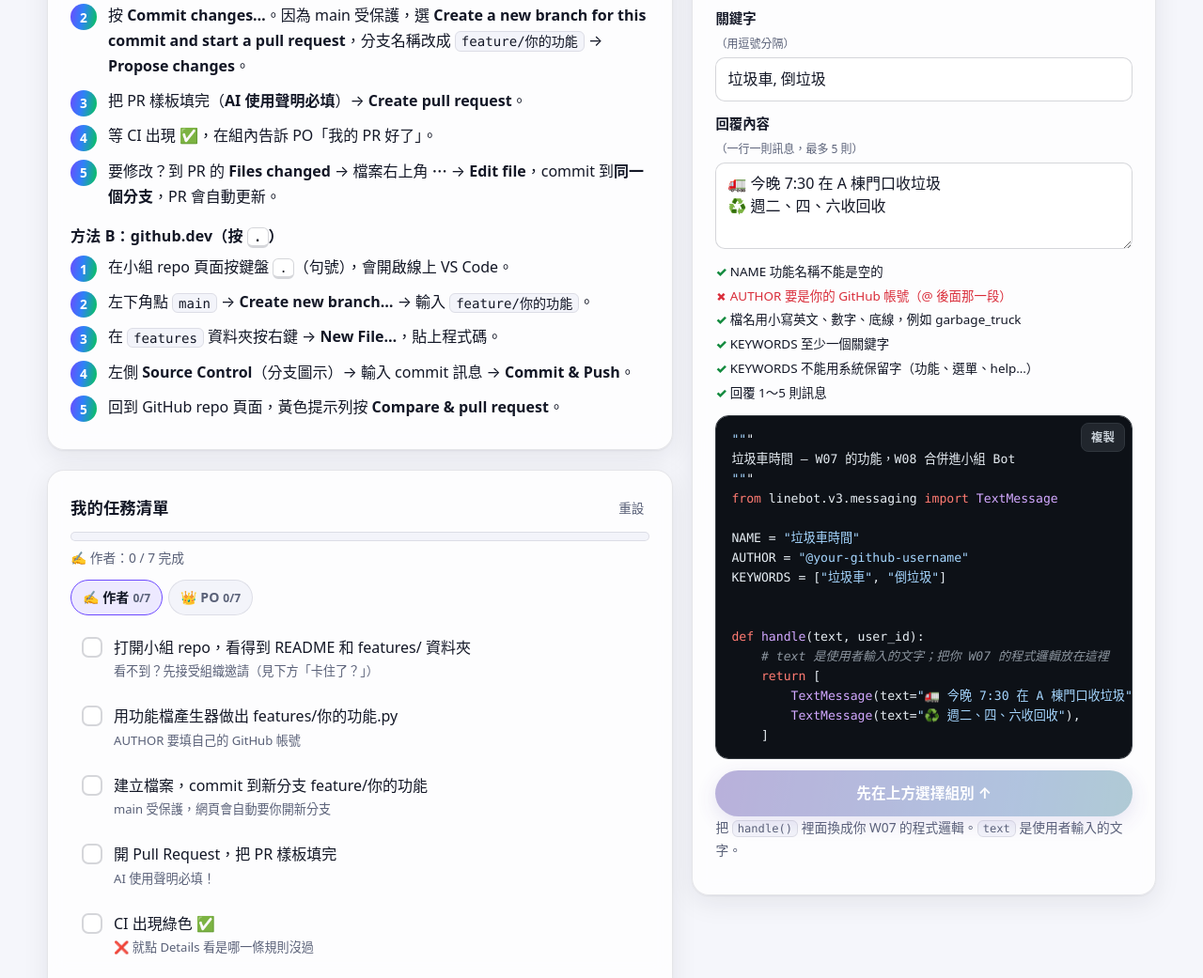
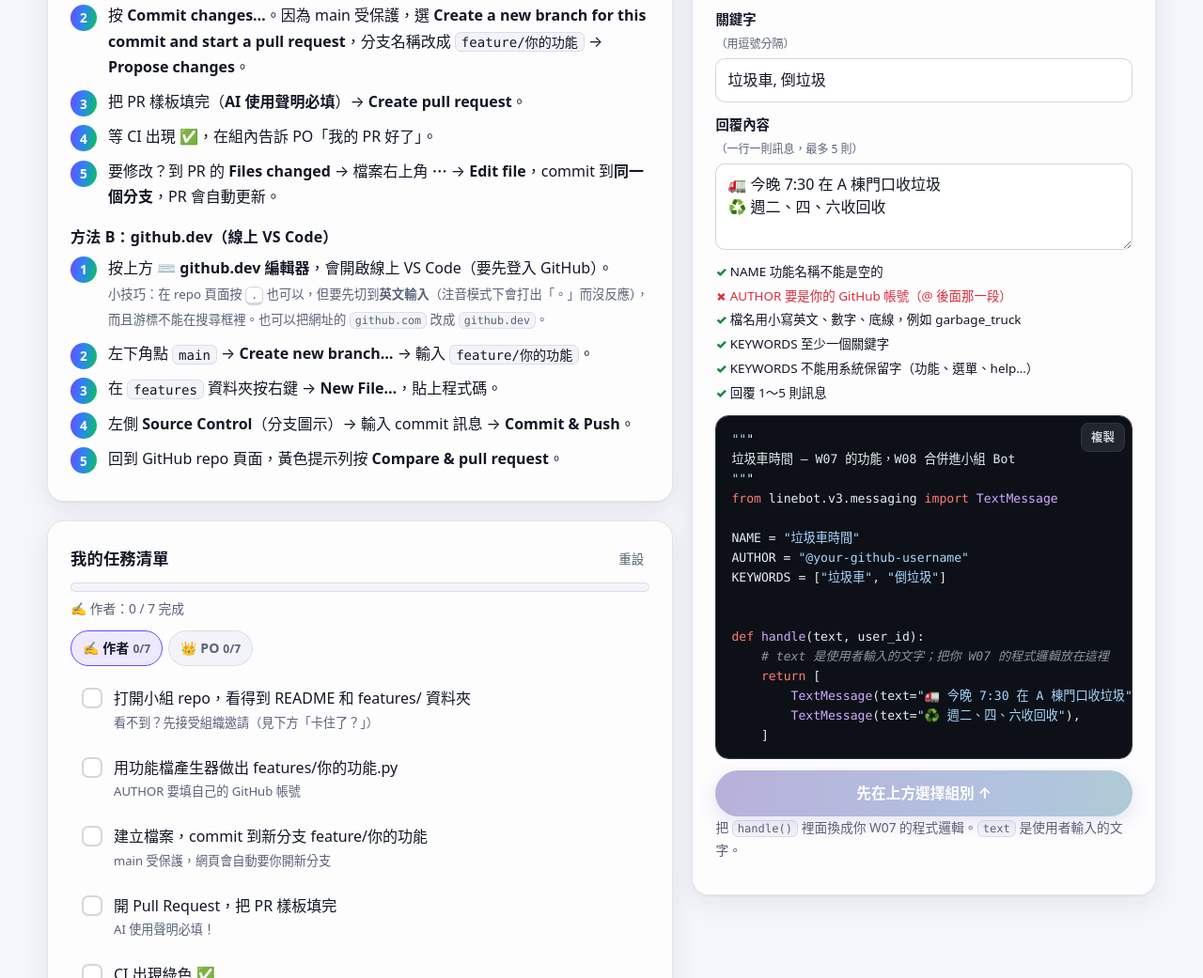
Before and after one commit to tmu-interactive-programming/w08-git, a plain HTML site: page index.html in a window 1280 px wide. Shown: the part 5625-6666 px from the top of the page at 94% size. Drawn offline with Linux system fonts and the light colour scheme.

Commit message:
github.dev: button first, '.' as a tip

```diff
--- a/index.html
+++ b/index.html
@@ -320,9 +320,9 @@
                   <li>等 CI 出現 ✅，在組內告訴 PO「我的 PR 好了」。</li>
                   <li>要修改？到 PR 的 <b>Files changed</b> → 檔案右上角 <b>⋯</b> → <b>Edit file</b>，commit 到<b>同一個分支</b>，PR 會自動更新。</li>
                 </ol>
-                <h4>方法 B：github.dev（按 <kbd>.</kbd>）</h4>
+                <h4>方法 B：github.dev（線上 VS Code）</h4>
                 <ol class="steps">
-                  <li>在小組 repo 頁面按鍵盤 <kbd>.</kbd>（句號），會開啟線上 VS Code。</li>
+                  <li>按上方 <b>⌨️ github.dev 編輯器</b>，會開啟線上 VS Code（要先登入 GitHub）。<br><small class="muted">小技巧：在 repo 頁面按 <kbd>.</kbd> 也可以，但要先切到<b>英文輸入</b>（注音模式下會打出「。」而沒反應），而且游標不能在搜尋框裡。也可以把網址的 <code>github.com</code> 改成 <code>github.dev</code>。</small></li>
                   <li>左下角點 <code>main</code> → <b>Create new branch…</b> → 輸入 <code>feature/你的功能</code>。</li>
                   <li>在 <code>features</code> 資料夾按右鍵 → <b>New File…</b>，貼上程式碼。</li>
                   <li>左側 <b>Source Control</b>（分支圖示）→ 輸入 commit 訊息 → <b>Commit &amp; Push</b>。</li>
```
